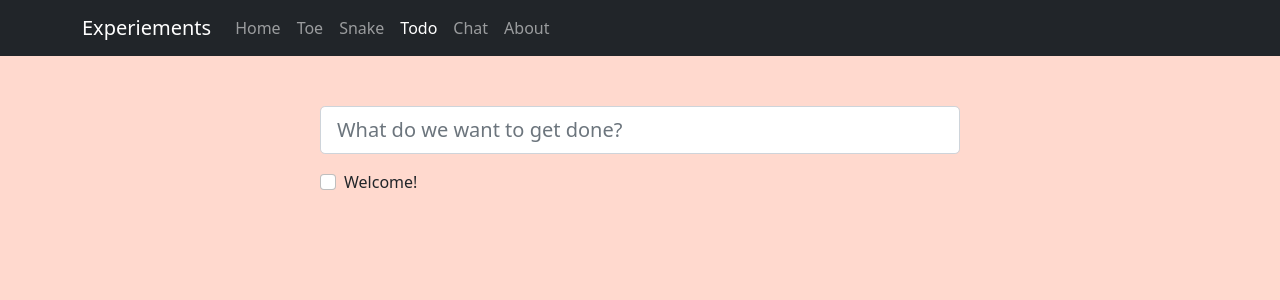
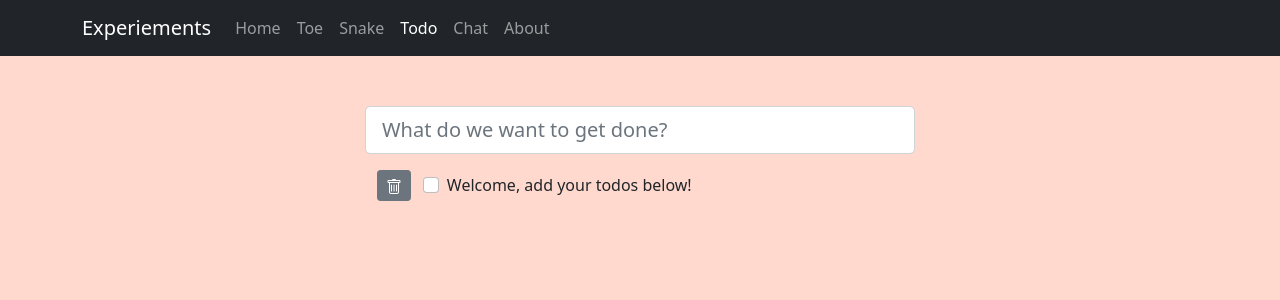
Before and after one commit to bcso/Experiements, a React app in the folder client/: page /todo in a window 1280 px wide. Shown: the top 300 px of the page. Built offline with nearby package versions, Linux system fonts and the light colour scheme.

Commit message:
Adding state persistence and deletion

```diff
--- a/client/src/components/Games/ToDo/components/Todo.tsx
+++ b/client/src/components/Games/ToDo/components/Todo.tsx
@@ -1,18 +1,16 @@
 import React, { KeyboardEvent, useEffect, useState } from "react";
-import { Form } from "react-bootstrap";
+import { Button, Form } from "react-bootstrap";
 import PageBaseLayout from "../../../common/PageBaseLayout";
-import {v4 as uuidv4} from "uuid";
 import TodoItem from "./TodoItem";
 import styles from "../css/TodoItem.module.css";
 import { TodoBase } from "../types";
+import { buildTodo, getStorage, initTodos, persistTodosInLocalStorage } from "../helpers/helpers";
 
 function ToDo(){
 
-    const [todos, setTodos] = useState([{
-        id: uuidv4(),
-        todoString: "Welcome!",
-        isComplete: false
-    }]);
+    const storage = getStorage();
+
+    const [todos, setTodos] = useState(initTodos());
 
     // When isComplete changes on any todo, trigger this side effect - update the strike through of each item
     useEffect(() => {
@@ -22,6 +20,7 @@ function ToDo(){
             const currLabel : HTMLElement = document.querySelector<HTMLElement>(`label[for="${currTodo.id}"]`);
             currLabel.style.textDecoration = currTodo.isComplete ? "line-through" : "none";
         }
+        storage.setItem("savedTodos", JSON.stringify(todos));
     }, [(todos as Array<TodoBase>).map((td : TodoBase) => {return td.isComplete})]);
 
     // When the length of our list changes (new todo is added), trigger this side effect - clear the text input
@@ -29,15 +28,10 @@ function ToDo(){
         (document.getElementById("todoInput") as HTMLInputElement).value = "";
     } , [todos.length]);
 
-    function buildTodo(textVal : string, isComplete : boolean = false) : TodoBase
-    {
-        const newTodo : TodoBase = {
-            id: uuidv4(),
-            todoString: textVal,
-            isComplete: isComplete
-        }
-        return newTodo;
-    }
+    // Whenever anything change with todos, we want to persist the state
+    useEffect(() => {
+        persistTodosInLocalStorage(todos);
+    }, [todos]);
 
     function handleAddTodo(e : any) : void
     {
@@ -76,6 +70,21 @@ function ToDo(){
         setTodos(todosUpdated);
     }
 
+    function onDeletePress(id: string) : void
+    {
+        const todosUpdated : Array<TodoBase> = [];
+        for (let i=0; i< todos.length; i++)
+        {
+            const todoItem : TodoBase = {...todos[i]};
+            if (todoItem.id !== id)
+            {
+                // Set the new state
+                todosUpdated.push(todoItem);
+            }
+        }
+        setTodos(todosUpdated);
+    }
+
     return(
         <PageBaseLayout>
             <div className={styles.formContainer}>
@@ -85,7 +94,6 @@ function ToDo(){
                             id="todoInput" size="lg" type="text" placeholder="What do we want to get done?"
                             onKeyDown={(e) => textInputKeyDown(e)}
                         />
-                        {/* <Button variant="primary" onClick={(e) => handleAddTodo(e)}>Add Todo</Button> */}
                     </Form.Group>
                     <Form.Group className="mb-3">
                         {todos.map(
@@ -93,6 +101,7 @@ function ToDo(){
                                 return(<TodoItem
                                     {...todo}
                                     onCompleteToggle={onCompleteToggle}
+                                    onDeletePress={onDeletePress}
                                     key={todo.id}
                                 />)
                             }
--- a/client/src/components/Games/ToDo/components/TodoItem.tsx
+++ b/client/src/components/Games/ToDo/components/TodoItem.tsx
@@ -1,18 +1,36 @@
 import React from "react";
-import { Form, Row } from "react-bootstrap";
+import { Container, Button, Col, Form, Row } from "react-bootstrap";
 import { TodoProps } from "../types";
 import styles from "../css/TodoItem.module.css";
 
-function TodoItem({id, todoString, isComplete, onCompleteToggle} : TodoProps)
+
+function TodoItem({id, todoString, isComplete, onCompleteToggle, onDeletePress} : TodoProps)
 {
     return (
+        <>
+        <Container>
+            <Row>
+                <Col xs={6} md={1} className={styles.todoRow}>
+                    <Button variant="secondary" size="sm" onClick={() => onDeletePress(id)}>
+                        <svg xmlns="http://www.w3.org/2000/svg" width="16" height="16" fill="currentColor" className="bi bi-trash" viewBox="0 0 16 16">
+                            <path d="M5.5 5.5A.5.5 0 0 1 6 6v6a.5.5 0 0 1-1 0V6a.5.5 0 0 1 .5-.5zm2.5 0a.5.5 0 0 1 .5.5v6a.5.5 0 0 1-1 0V6a.5.5 0 0 1 .5-.5zm3 .5a.5.5 0 0 0-1 0v6a.5.5 0 0 0 1 0V6z"/>
+                            <path fillRule="evenodd" d="M14.5 3a1 1 0 0 1-1 1H13v9a2 2 0 0 1-2 2H5a2 2 0 0 1-2-2V4h-.5a1 1 0 0 1-1-1V2a1 1 0 0 1 1-1H6a1 1 0 0 1 1-1h2a1 1 0 0 1 1 1h3.5a1 1 0 0 1 1 1v1zM4.118 4 4 4.059V13a1 1 0 0 0 1 1h6a1 1 0 0 0 1-1V4.059L11.882 4H4.118zM2.5 3V2h11v1h-11z"/>
+                        </svg>
+                    </Button>
+                </Col>
+                <Col xs={12} md={11} className={styles.todoRow}>
                     <Form.Check
                         id={id} type="checkbox"
                         checked={isComplete}
                         label={todoString}
-            className={styles.itemCompleteTrue}
+                        className={styles.todoItemText}
                         onChange={() => onCompleteToggle(id)}
                     />
+                </Col>
+            </Row>
+        </Container>
+
+        </>
     )
 }
 
--- a/client/src/components/Games/ToDo/css/TodoItem.module.css
+++ b/client/src/components/Games/ToDo/css/TodoItem.module.css
@@ -13,4 +13,15 @@
     margin: auto;
     margin-top: 50px;
     width: 50%;
+    max-width: 550px;
 }
+
+.todoRow
+{
+    margin-bottom: 5px;
+}
+
+.todoItemText
+{
+    padding-top: 3px;
+}
--- /dev/null
+++ b/client/src/components/Games/ToDo/helpers/helpers.ts
@@ -0,0 +1,50 @@
+import {TodoBase} from "../types";
+import {v4 as uuidv4} from "uuid";
+
+const storage : Storage = window.localStorage;
+
+const defaultTodo : TodoBase = {
+    id: uuidv4(),
+    todoString: "Welcome, add your todos below!",
+    isComplete: false
+}
+
+export function initTodos() : Array<TodoBase>
+{
+    try {
+        const storedTodosString : string = storage.getItem("savedTodos");
+        if (storedTodosString != null)
+        {
+            const tds : Array<TodoBase> = JSON.parse(storage.getItem("savedTodos"));
+            return tds;
+        } else {
+            console.log("nothing found");
+            return [defaultTodo];
+        }
+    }
+    catch (e)
+    {
+        // if we couldn't parse the json input, just use the default value
+        return [defaultTodo];
+    }
+}
+
+export function buildTodo(textVal : string, isComplete : boolean = false) : TodoBase
+{
+    const newTodo : TodoBase = {
+        id: uuidv4(),
+        todoString: textVal,
+        isComplete: isComplete
+    }
+    return newTodo;
+}
+
+export function getStorage() : Storage
+{
+    return storage;
+}
+
+export function persistTodosInLocalStorage(todos : Array<TodoBase>) : void
+{
+    storage.setItem("savedTodos", JSON.stringify(todos));
+}
--- a/client/src/components/Games/ToDo/types.ts
+++ b/client/src/components/Games/ToDo/types.ts
@@ -8,4 +8,5 @@ export interface TodoBase
 export interface TodoProps extends TodoBase
 {
     onCompleteToggle : (id : string) => void
+    onDeletePress : (id : string) => void
 }
```
Lines whose indentation alone changed are shown as unchanged.
